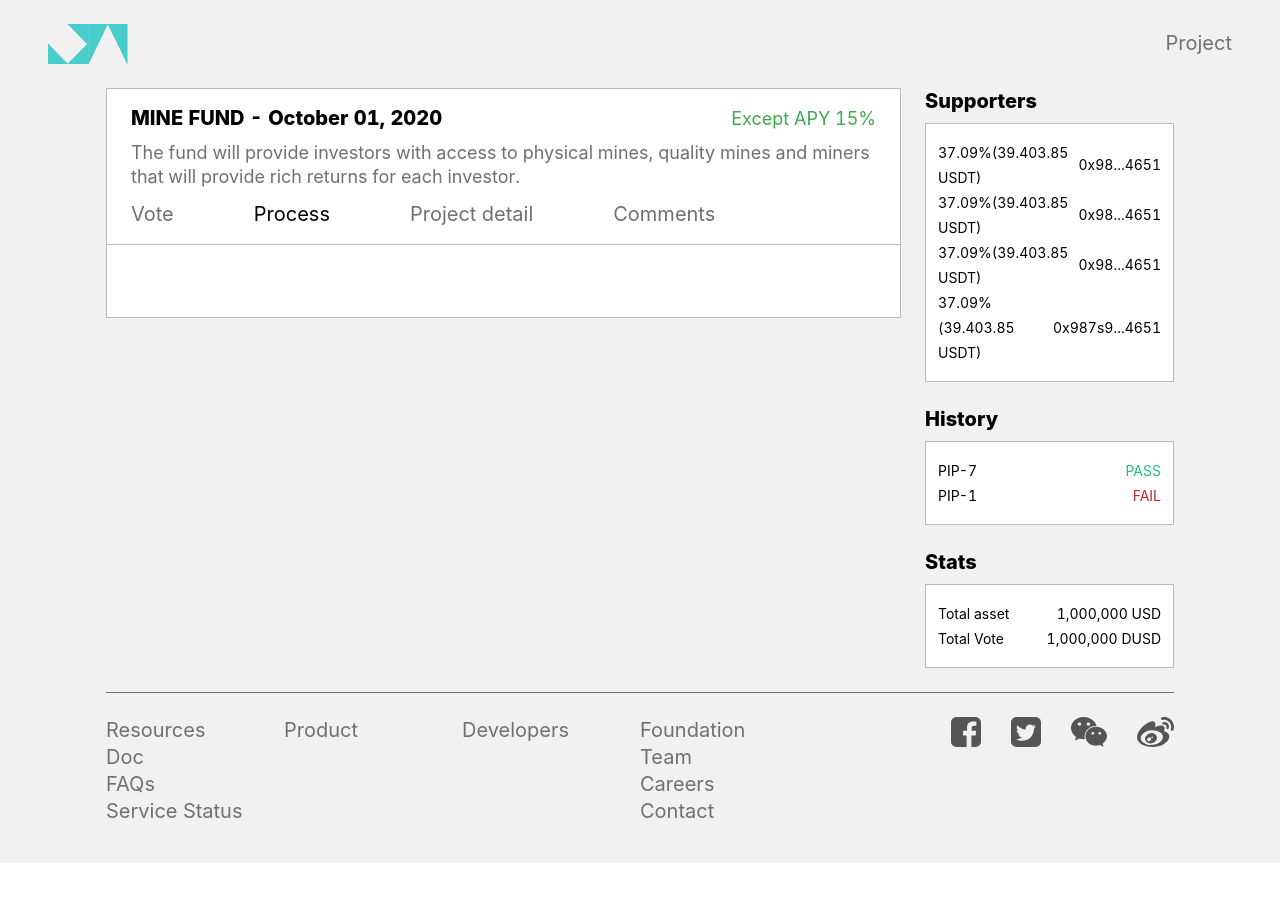
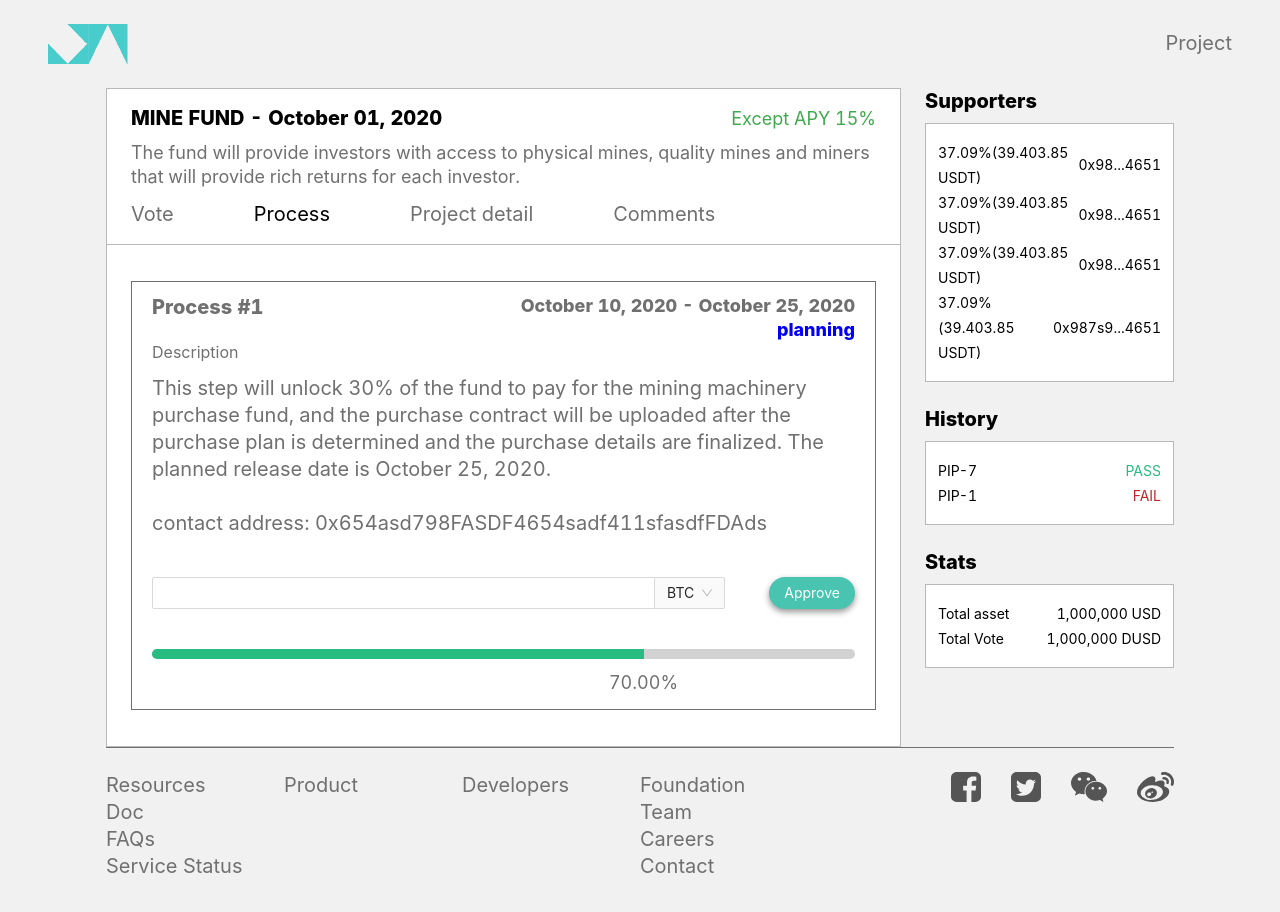
Before and after one commit to dada-fintech/mining-dd-finance, a React (Create React App) app: page /dashboard in a window 1280 px wide. Both pictures are taken after a click on the item "Process". Shown: the top 912 px of the page. Before the commit the page ends 863 px from the top, so only its background shows below. Built offline with nearby package versions, Linux system fonts and the light colour scheme.

Commit message:
added process

```diff
--- a/src/pages/Dashboard/index.js
+++ b/src/pages/Dashboard/index.js
@@ -5,6 +5,8 @@ import Header from '../../components/Header'
 import Footer from '../../components/Footer'
 import Sidebar from '../../components/Sidebar'
 import VoteModule from './modules/Vote'
+import ProcessModule from './modules/Process'
+
 
 import './style.scss'
 
@@ -33,6 +35,7 @@ export default function Dashboard() {
                     </div>
                     <div className="project-content">
                         {currentTab === 'vote' && <VoteModule/>}
+                        {currentTab === 'process' && <ProcessModule/>}
                     </div>
                 </Col>
                 <Col md={6}>
--- /dev/null
+++ b/src/pages/Dashboard/modules/Process/index.js
@@ -0,0 +1,57 @@
+import React from 'react'
+import { Input, Select, Button } from 'antd'
+import './style.scss'
+
+const processList = [
+    {
+        title: 'Process #1',
+        date: 'October 10, 2020 - October 25, 2020',
+        status: 'planning',
+        description: `This step will unlock 30% of the fund to pay for the mining machinery purchase fund, and the purchase contract will be uploaded after the purchase plan is determined and the purchase details are finalized. The planned release date is October 25, 2020.<br/><br/>contact address: 0x654asd798FASDF4654sadf411sfasdfFDAds`,
+        target: 100,
+        voted: 70,
+    },
+
+]
+
+const tokenSelect = (
+    <Select defaultValue="BTC">
+        <Select.Option value="BTC">BTC</Select.Option>
+        <Select.Option value="USDT">USDT</Select.Option>
+        <Select.Option value="USDC">USDC</Select.Option>
+        <Select.Option value="ETC">ETC</Select.Option>
+    </Select>
+)
+
+export default function Vote() {
+
+    return (<div className="process-module">
+        {processList.map(item => (
+            <div className="process-item">
+                <div className="top">
+                    <div className="title">{item.title}</div>
+                    <div>
+                        <div className="date">{item.date} </div>
+                        <div className={'status ' + item.status} >
+                            {item.status}
+                        </div>
+                    </div>
+                </div>
+                <div className="desc-title">
+                    Description
+                </div>
+                <div className="description" dangerouslySetInnerHTML={{ __html: item.description }}></div>
+                <div className="handle-area">
+                    <Input addonAfter={tokenSelect} />
+                    <Button className="btn-green">Approve</Button>
+                </div>
+                <div className="votes-bar">
+                    <div className="done" style={{ width: (item.voted / item.target) * 100 + '%' }}></div>
+                </div>
+                <div className="process-tag" style={{ marginLeft: (item.voted / item.target) * 100 - 5 + '%'}}>
+                        {Number((item.voted / item.target) * 100).toFixed(2)}%
+                </div>
+            </div>
+        ))}
+    </div>)
+}
--- /dev/null
+++ b/src/pages/Dashboard/modules/Process/style.scss
@@ -0,0 +1,80 @@
+.process-module {
+    .process-item {
+        padding: 12px 20px;
+        border: 1px solid #707070;
+        color: #707070;
+
+        .top {
+            display: flex;
+            align-items: flex-start;
+            justify-content: space-between;
+            font-weight: 800;
+            .title {
+                font-size: 20px;
+                line-height: 27px;
+            }
+            .date {
+                font-size: 18px;
+                line-height: 24px;
+            }
+            .status {
+                font-size: 18px;
+                line-height: 24px;
+                text-align: right;
+                &.finish {
+                    color: #28bc81;
+                }
+                &.close {
+                    color: #be2828;
+                }
+                &.planning{
+                    color: #0000F8;
+                }
+            }
+        }
+        .desc-title {
+            font-size: 16px;
+            line-height: 21px;
+            margin-bottom: 12px;
+        }
+        .description {
+            font-size: 20px;
+            line-height: 27px;
+        }
+        .votes-title {
+            margin-top: 32px;
+            font-size: 18px;
+            line-height: 24px;
+            margin-bottom: 12px;
+        }
+        .votes-bar {
+            border-radius: 5px;
+            height: 10px;
+            margin-bottom: 10px;
+            display: flex;
+            overflow: hidden;
+            background:#D2D2D2;
+            .done {
+                background: #28bc81;
+                height: 10px;
+            }
+            .undone {
+                background:#D2D2D2;
+                height: 10px;
+            }
+        }
+        .handle-area{
+            display: flex;
+            justify-content: space-between;
+            align-items: center;
+            margin: 40px 0;
+            .btn-green{
+                margin-left: 44px;
+            }
+        }
+        .process-tag{
+            font-size: 18px;
+            color: #707070;
+        }
+    }
+}
```
